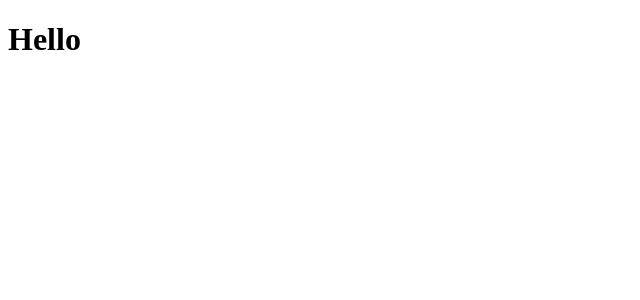
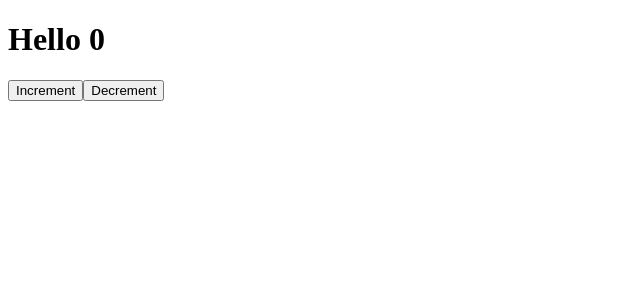
Before and after one commit to Practice-Nomadcoders-Lesson/react-wooks, a React (Create React App) app: page / in a window 1280 px wide. Shown: the top 300 px of the page, without its empty margins (0-640 px from the left). Built offline with nearby package versions, Linux system fonts and the light colour scheme.

Commit message:
#1.0 Inroduction to useState

```diff
--- a/src/App.js
+++ b/src/App.js
@@ -1,7 +1,18 @@
+import { useState } from "react";
+
 function App() {
+  const [item, setItem] = useState(0);
+  const incrementItem = () => {
+    setItem((item) => item + 1);
+  };
+  const decrementItem = () => {
+    setItem((item) => item - 1);
+  };
   return (
     <div>
-      <h1>Hello</h1>
+      <h1>Hello {item}</h1>
+      <button onClick={incrementItem}>Increment</button>
+      <button onClick={decrementItem}>Decrement</button>
     </div>
   );
 }
```
